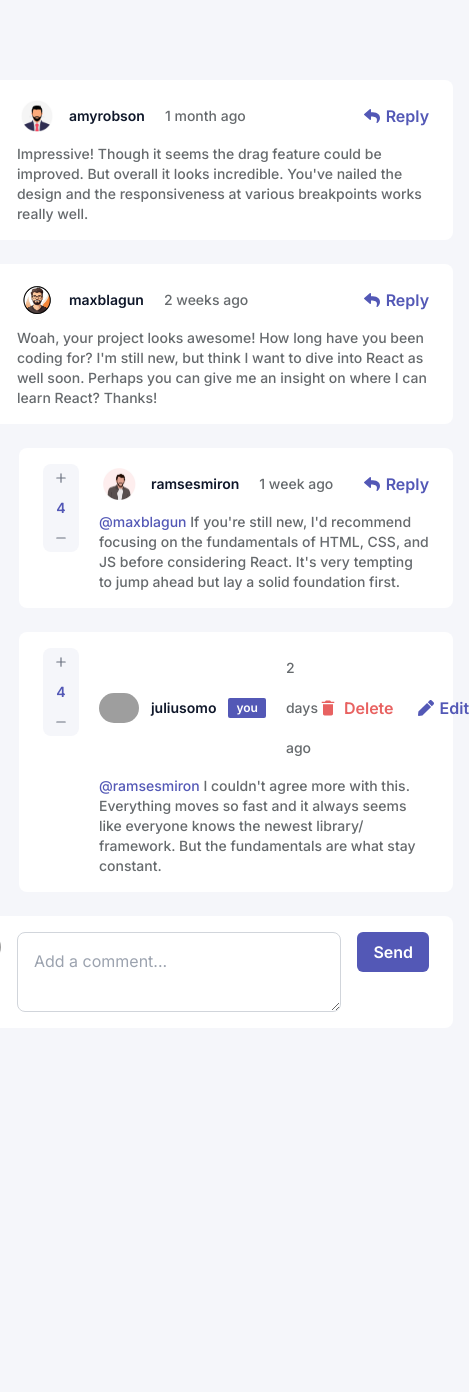
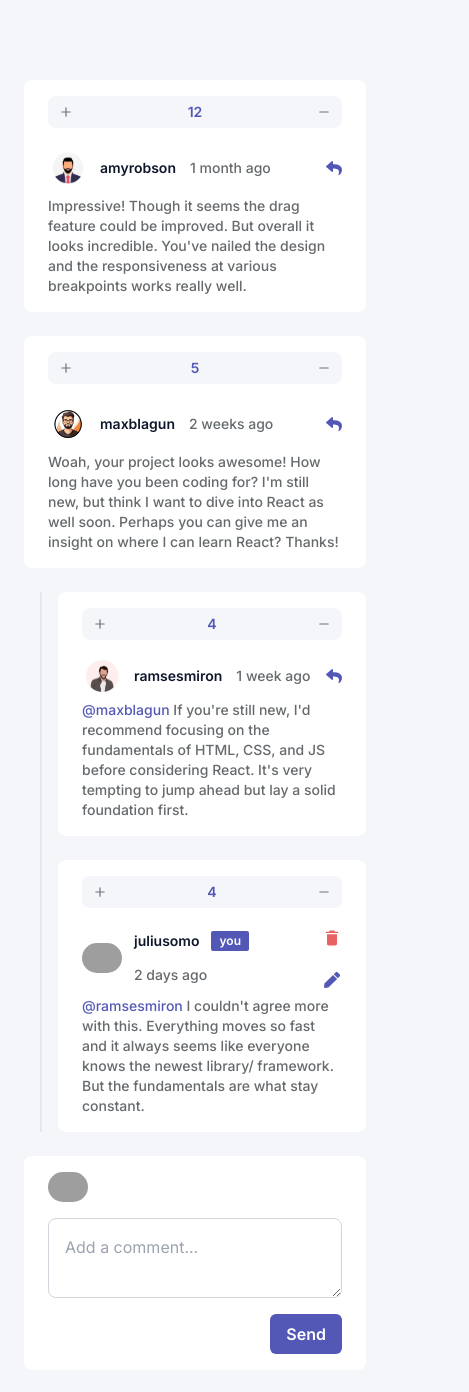
Before and after one commit to rayhanferdous/tailwindcss-task, a Next.js app: page / in a window 390 px wide. Shown: the top 1392 px of the page, 469 px wide, since content can reach past the window. Before the commit the page ends 1108 px from the top, so only its background shows below. Built offline with nearby package versions, Linux system fonts and the light colour scheme; grey boxes are pictures that could not be loaded.

Commit message:
fix: fully responsive componenets

```diff
--- a/src/app/page.jsx
+++ b/src/app/page.jsx
@@ -18,7 +18,7 @@ export default function Home() {
               likes={comment.likes}
             />
             {comment.replys && (
-              <div className="flex flex-col gap-6 ml-10 border-l-2 border-[##E8E9ED]">
+              <div className="flex flex-col gap-6 ml-10 border-l-2 border-[##E8E9ED] max-xs:ml-4">
                 {comment.replys.map((reply, index) => (
                   <CommentCard
                     key={index}
--- a/src/components/ui/CommentBox.jsx
+++ b/src/components/ui/CommentBox.jsx
@@ -2,7 +2,7 @@ import Image from "next/image";
 
 const CommentBox = () => {
   return (
-    <form className="flex items-center gap-4 bg-white rounded-lg px-6 py-4">
+    <form className="flex items-center gap-4 bg-white rounded-lg px-6 py-4 max-xs:flex-col">
       <Image
         src={"/assets/img/profile-photo/profile-four.jpg"}
         alt="user"
@@ -10,17 +10,18 @@ const CommentBox = () => {
         height={40}
         className="rounded-full self-start"
       />
+      <div className="flex sm:items-center gap-4 w-full max-sm:flex-col max-sm:items-end">
         <textarea
           className="w-full h-20 p-4 border border-gray-300 rounded-lg focus:outline-purple-primary"
           placeholder="Add a comment..."
         ></textarea>
-
         <button
           type="submit"
-        className="self-start bg-purple-primary text-white font-semibold py-2 px-4 rounded-md hover:bg-purple-700 transition duration-300 ease-in-out"
+          className="sm:self-start bg-purple-primary text-white font-semibold py-2 px-4 rounded-md hover:bg-purple-700 transition duration-300 ease-in-out"
         >
           Send
         </button>
+      </div>
     </form>
   );
 };
--- a/src/components/ui/CommentCard.jsx
+++ b/src/components/ui/CommentCard.jsx
@@ -19,11 +19,11 @@ const CommentCard = ({
   return (
     <div
       className={`w-fit bg-white rounded-lg px-6 py-4 ${
-        isReply ? "ml-10" : ""
+        isReply ? "ml-10 max-xs:ml-4" : ""
       }`}
     >
-      <div className="flex gap-5">
-        <div className="flex flex-col items-center justify-between max-h-[5.5rem] bg-like-btn-color rounded-lg py-1.5 px-2.5">
+      <div className="flex gap-5 max-xs:flex-col">
+        <div className="flex flex-col max-xs:flex-row items-center justify-between max-h-[5.5rem] bg-like-btn-color rounded-lg py-1.5 px-2.5">
           <PlusIcon />
           <span className="font-semibold text-sm text-purple-primary">
             {likes}
@@ -40,8 +40,8 @@ const CommentCard = ({
               className="rounded-full"
             />
             <div className="flex items-center justify-between w-full">
-              <div className="flex items-center gap-5">
-                <div className="flex items-center gap-3">
+              <div className="flex items-center max-md:gap-3.5 md:gap-5 max-md:flex-wrap">
+                <div className="flex items-center gap-3 max-md:flex-wrap">
                   <p className="text-sm text-slate-900 font-semibold">{name}</p>
                   {authUser && (
                     <span className="bg-purple-primary leading-none px-2 py-1 rounded-sm text-white text-xs font-semibold">
@@ -50,11 +50,11 @@ const CommentCard = ({
                   )}
                 </div>
 
-                <p className="text-sm font-medium text-gray-primary leading-10">
+                <p className="text-sm font-medium text-gray-primary">
                   {commentedAt}
                 </p>
               </div>
-              <div className="flex items-center gap-6">
+              <div className="flex items-center gap-6 max-xs:flex-col">
                 {authUser ? (
                   <>
                     <IconBtn
--- a/src/components/ui/IconBtn.jsx
+++ b/src/components/ui/IconBtn.jsx
@@ -5,7 +5,7 @@ const IconBtn = ({ icon, title, textColor }) => {
     <button className="flex items-center gap-1.5 hover:scale-105 duration-300">
       {icon}
       <span
-        className={`font-semibold text-base ${
+        className={`font-semibold text-base max-md:hidden ${
           textColor ? "text-trash-bin" : "text-purple-primary"
         }`}
       >
--- a/tailwind.config.js
+++ b/tailwind.config.js
@@ -7,6 +7,10 @@ module.exports = {
   ],
   theme: {
     extend: {
+      screens: {
+        xs: "400px",
+        md: "780px",
+      },
       container: {
         center: true,
         padding: "1.5rem",
```
Lines whose indentation alone changed are shown as unchanged.
